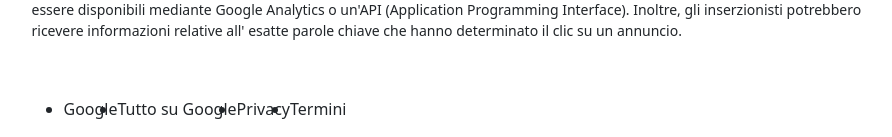
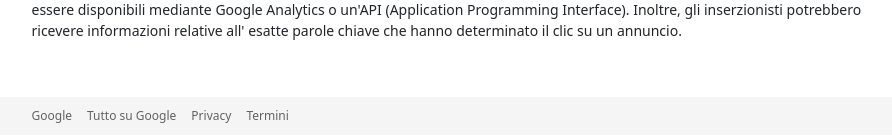
Before and after one commit to markcaf/php-google-faq, a PHP site: page / in a window 1280 px wide. Shown: the part 2681-2818 px from the top of the page, without its empty margins (193-1085 px from the left). Run offline with PHP 8.4, Linux system fonts and the light colour scheme.

Commit message:
style(footer): customization of the footer

```diff
--- a/css/style.css
+++ b/css/style.css
@@ -47,3 +47,20 @@ main p{
     margin-top: 20px;
     font-size: 14px;
 }
+
+footer{
+    background: #f5f5f5;
+}
+
+footer ul{
+    list-style: none;
+    margin: 0;
+    padding: 10px 0;
+    font-size: 12px;
+}
+
+footer li{
+    margin-right: 15px;
+    color: #3d3d3dcc;
+    cursor: pointer;
+}
```
